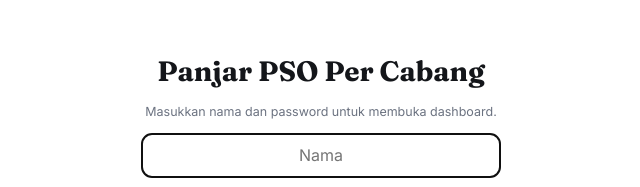
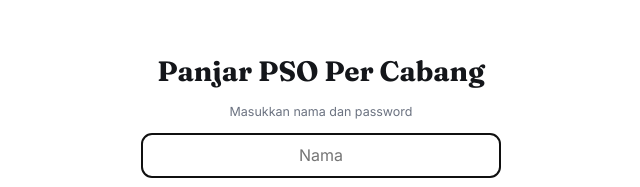
Before and after one commit to rudiperintis88-spec/pso, a plain HTML site: page index.html in a window 1280 px wide. Shown: the part 220-407 px from the top of the page, without its empty margins (319-959 px from the left). Drawn offline with Linux system fonts and the light colour scheme.

Commit message:
Add files via upload

```diff
--- a/index.html
+++ b/index.html
@@ -253,7 +253,7 @@ h3{font-size:15px}
 <div id="gate" class="gate">
   <form id="gateForm" class="gatebox" autocomplete="off">
     <h1>Panjar PSO Per Cabang</h1>
-    <p class="muted">Masukkan nama dan password untuk membuka dashboard.</p>
+    <p class="muted">Masukkan nama dan password</p>
     <input type="text" id="gateName" placeholder="Nama" aria-label="Nama lengkap" autocomplete="off" autocapitalize="off" spellcheck="false" required autofocus>
     <input type="password" id="gateInput" placeholder="Password" aria-label="Password" autocomplete="off">
     <button type="submit" class="rbtn gobtn"><span>Masuk</span></button>
```
